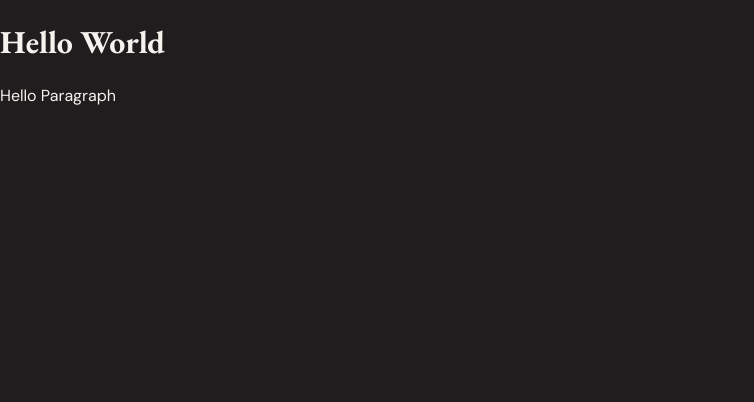
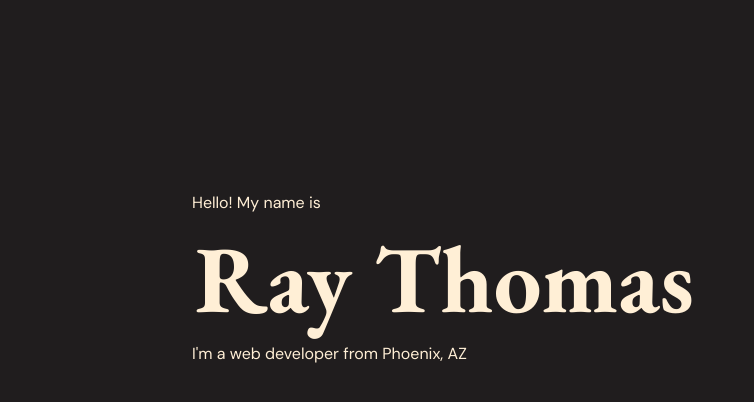
Before and after one commit to raythomass/port-singlepage, a React (Vite) app in the folder port-singlepage/: page / in a window 1280 px wide. Shown: the top 402 px of the page, without its empty margins (0-754 px from the left). Built offline with nearby package versions, Linux system fonts and the light colour scheme.

Commit message:
added header component and text

```diff
--- a/port-singlepage/src/App.css
+++ b/port-singlepage/src/App.css
@@ -7,7 +7,7 @@
 
 :root {
   --salmon: #FF8066;
-  --cream: #F4F3ED;
+  --cream: #FFEFD6;
   --silver: #C0B7B1;
   --brown: #7A7265;
   --black: #201D1E;
@@ -26,3 +26,25 @@ p {
   font-family: 'DM Sans', sans-serif;
   color: var(--cream);
 }
+
+/* ---------- HEADER ---------- */
+
+.header {
+  display: flex;
+  flex-direction: column;
+  margin-left: 15%;
+  margin-top: 15%;
+}
+
+.header span {
+  color: var(--salmon);
+}
+
+.header p {
+  margin: 0px;
+}
+
+.header h1 {
+  font-size: 95px;
+  margin: 3px;
+}
--- a/port-singlepage/src/App.jsx
+++ b/port-singlepage/src/App.jsx
@@ -1,12 +1,10 @@
 import './App.css'
+import Header from './components/Header'
 
 function App() {
 
   return (
-    <>
-    <h1>Hello World</h1>
-    <p>Hello Paragraph</p>
-    </>
+    <Header/>
   )
 }
 
--- /dev/null
+++ b/port-singlepage/src/components/Header.jsx
@@ -0,0 +1,11 @@
+function Header() {
+    return(
+        <div className="header">
+            <p> Hello! My name is</p>
+            <h1>Ray Thomas</h1>
+            <p> I'm a web developer from Phoenix, AZ</p>
+        </div>
+    )
+}
+
+export default Header
```
